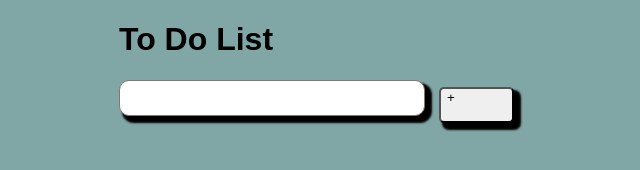
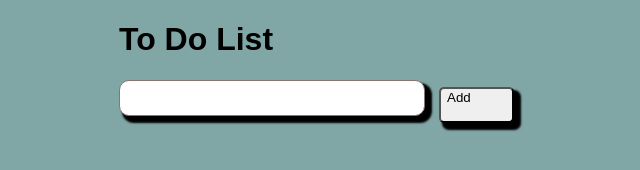
Before and after one commit to maheshsmugali/to-do-lists, a plain HTML site: page index.html in a window 1280 px wide. Shown: the full height of the page, 361-1001 px from the left. Drawn offline with Linux system fonts and the light colour scheme.

Commit message:
Update index.html

```diff
--- a/index.html
+++ b/index.html
@@ -10,7 +10,7 @@
     <h1>To Do List</h1>
     <div class="container">
         <input id="inputField" type="text">
-        <button id="addToDo">+</button>
+        <button id="addToDo">Add</button>
         <div class="to-dos" id="toDoContainer">
         </div>
     </div>
```
